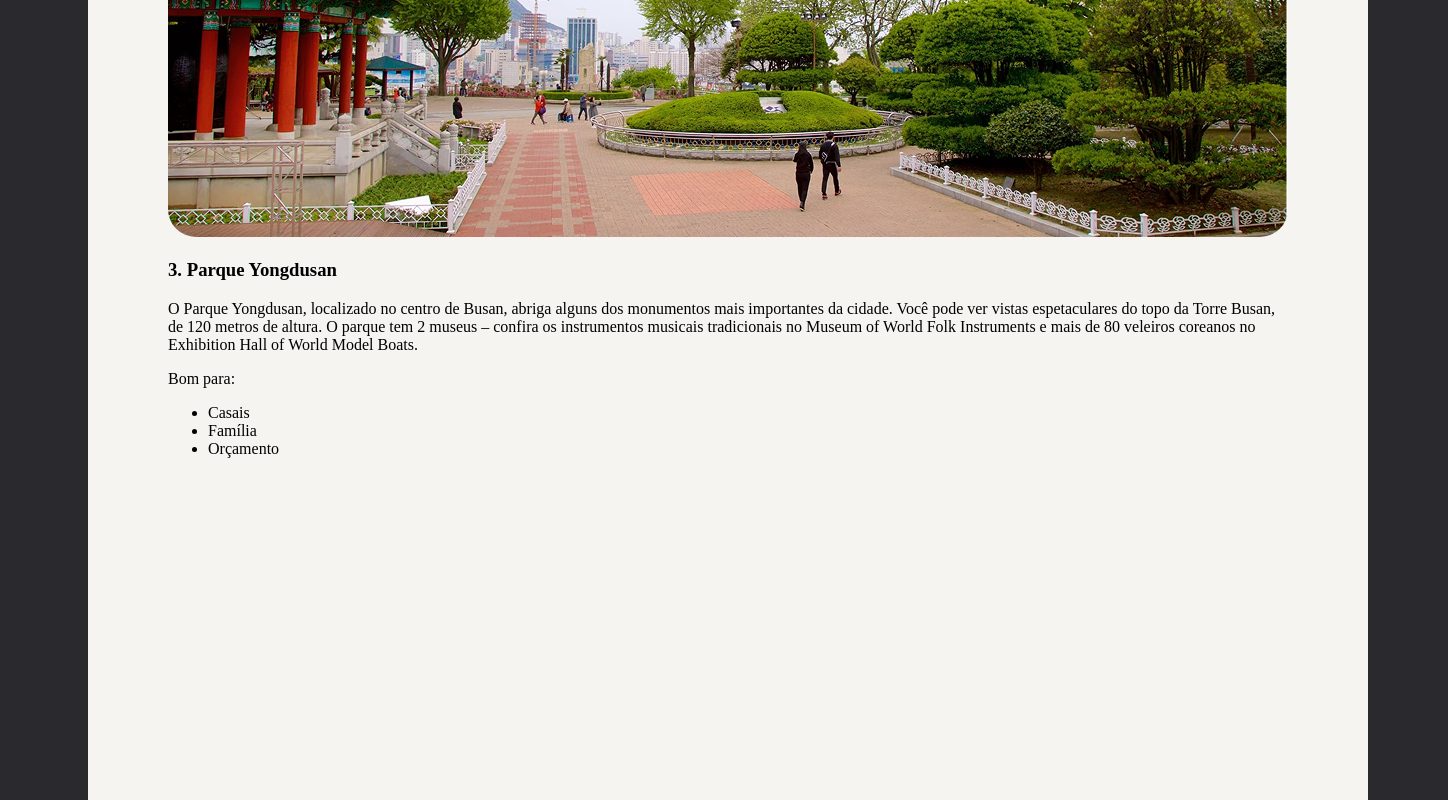
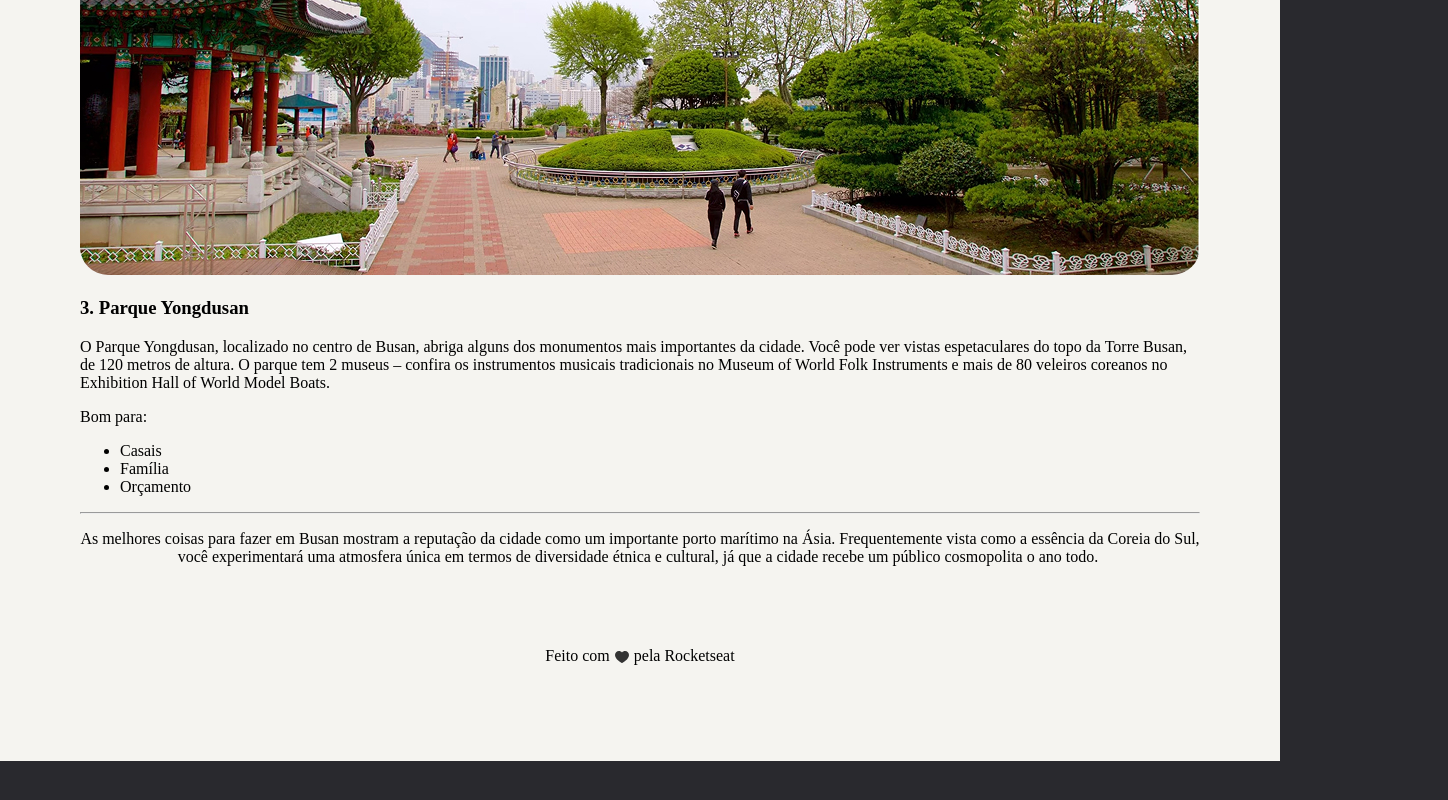
Before and after one commit to MairaLourencoDEV/Desafio-LocalTuristico-Rocketseat-, a plain HTML site: page index.html in a window 1280 px wide. Shown: the part 2355-3155 px from the top of the page, 1448 px wide, since content can reach past the window. After the commit the page ends 3116 px from the top, so only its background shows below. Drawn offline with Linux system fonts and the light colour scheme.

Commit message:
Centralização da page e inclusão do footer.

```diff
--- a/index.html
+++ b/index.html
@@ -14,9 +14,10 @@
         </header>
         <img src="assets/image.jpg" alt="Imagem de Busan, uma cidade da Coréia do Sul.">
         <main>
-            <section id="about"></section>
+            <section id="about">
                 <p>Busan, a estrela em ascensão da Coreia do Sul, oferece de tudo, desde churrascarias de primeira linha até tradicionais barracas de comida de rua. Aqui, exploramos a segunda cidade da Coreia do Sul e descobrimos as suas ofertas culinárias.</p>
-            <section id="destinations"></section>
+            </section>
+            <section id="destinations">
                 <p class="subtitulo-headline">Para os amantes de história</p>
                 <h2>Descubra 3 destinos imperdíveis em Busan</h2>
                 <p>
@@ -59,12 +60,19 @@
                     <li>Orçamento</li>
                 </ul>
 
+                <hr>
+
+                <p style="text-align: center;">As melhores coisas para fazer em Busan mostram a reputação da cidade como um importante porto marítimo na Ásia. Frequentemente vista como a essência da Coreia do Sul, você experimentará uma atmosfera única em termos de diversidade étnica e cultural, já que a cidade recebe um público cosmopolita o ano todo. </p>
+            </section>
         </main>
+
+        <footer>
+            Feito com
+            <svg xmlns="http://www.w3.org/2000/svg" width="16" height="16" viewBox="0 0 16 16" fill="none">
+            <path d="M15 5.87524C15 10.2502 8.51312 13.7915 8.23687 13.9377C8.16406 13.9769 8.08268 13.9974 8 13.9974C7.91732 13.9974 7.83594 13.9769 7.76312 13.9377C7.48688 13.7915 1 10.2502 1 5.87524C1.00116 4.84789 1.40979 3.86294 2.13624 3.13648C2.86269 2.41003 3.84764 2.0014 4.875 2.00024C6.16563 2.00024 7.29562 2.55524 8 3.49337C8.70438 2.55524 9.83438 2.00024 11.125 2.00024C12.1524 2.0014 13.1373 2.41003 13.8638 3.13648C14.5902 3.86294 14.9988 4.84789 15 5.87524Z" fill="#333333"/>
+            </svg> pela Rocketseat
+        </footer>
     </div>
-
-    <footer>
-
-    </footer>
 
 </body>
 </html>
--- a/style.css
+++ b/style.css
@@ -1,27 +1,47 @@
+:root {
+  --cor-00: #29292E;
+  --cor-01: #333;
+  --cor-02: #1b1b1b;
+  --cor-03: #0c51a7;
+  --cor-04: #d9d9d9;
+  --cor-05: #e1624f;
+  --cor-06: #591B98;
+  --cor-07: #E5245E;
+  --cor-08: #E95E10;
+  --cor-09: #F5F4F0;
+}
 
 body {
-    background-color: #29292E;
-    background-size: cover;
-    width: 1440px;
-    height: 3439px;
+  background-color: var(--cor-00);
   display: flex;
   align-items: center;
   justify-content: center;
+  min-height: 100vh;
+  margin: 0;
 }
 
 #page {
-    background-color: #f5f4f0;
+  background-color: var(--cor-09);
   box-sizing: border-box;
   padding: 88px 80px 48px 80px;
-    background-position: center;
+  display: flex;
   flex-direction: column;
-    justify-content: flex-end;
+  gap: 65px;
   width: 1280px;
-    height: 3279px;
-    gap: 65px;
+  max-width: 100%;
+  height: auto;
 }
 
 img {
     border-radius: 28px;
     width: 100%;
 }
+
+footer {
+    text-align: center;
+    padding-bottom: 48px;
+}
+
+footer svg {
+    vertical-align: middle;
+}
```
Also changed, not shown: assets/ph_heart-fill.svg (added). Lines whose indentation alone changed are shown as unchanged.
